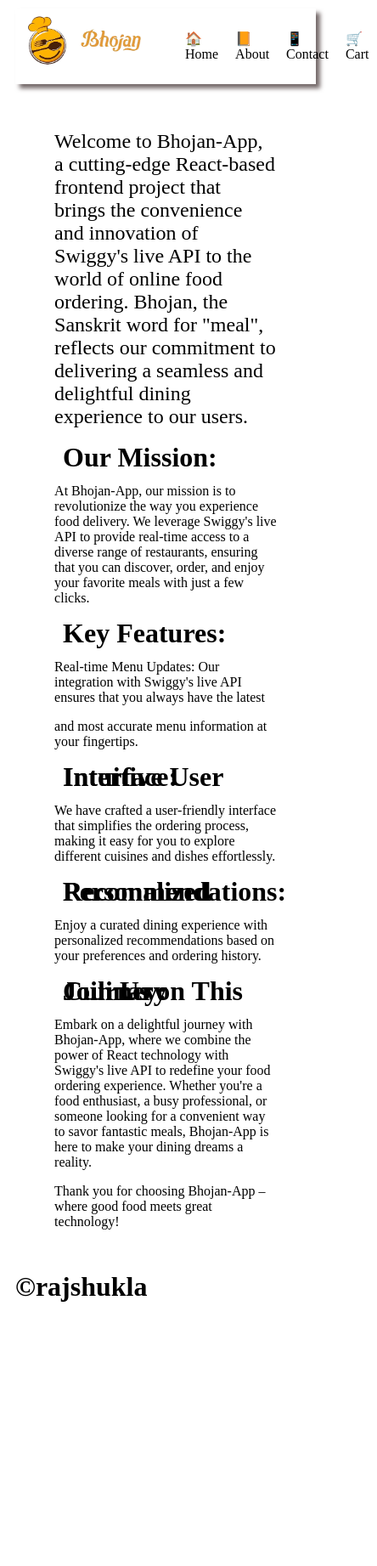
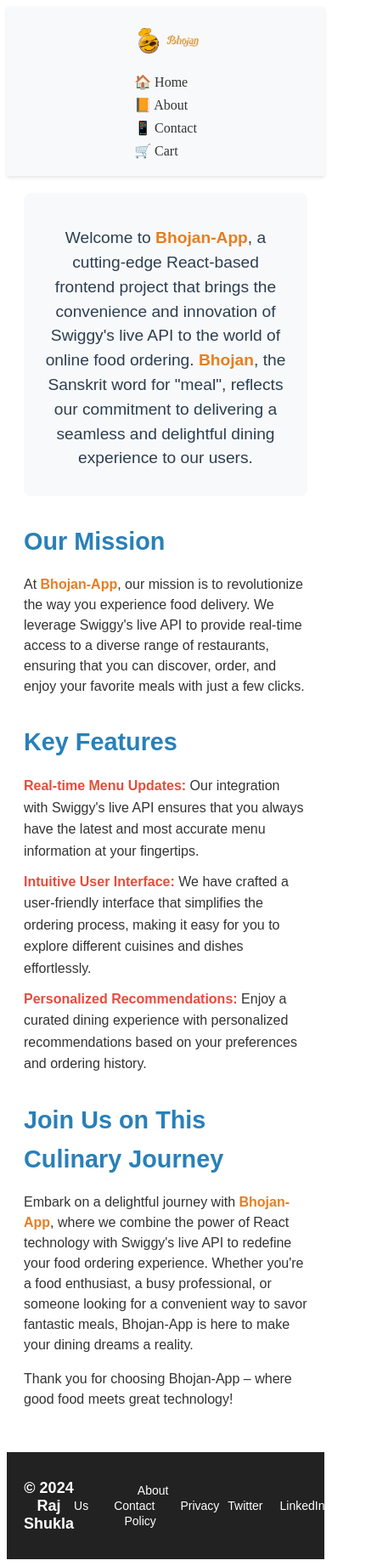
Before and after one commit to RajShukla1/Bhojan-App, a React (Create React App) app: page /about in a window 390 px wide. Shown: the whole page at 85% size, 444 px wide, since content can reach past the window. Before the commit the page ends 1546 px from the top, so only its background shows below. Built offline with nearby package versions, Linux system fonts and the light colour scheme.

Commit message:
Styling updated

```diff
--- a/src/App.css
+++ b/src/App.css
@@ -1,15 +1,15 @@
-.header{
-  display: flex;
-  justify-content: space-between;
-  margin: 10px;
-  box-shadow: 5px 5px 5px rgb(117, 106, 106);
+/* .header{ */
+  /* display: flex; */
+  /* justify-content: space-between; */
+  /* margin: 10px; */
+  /* box-shadow: 5px 5px 5px rgb(117, 106, 106); */
   /* border: 1px solid black; */
-}
-.nav-items{
+/* } */
+/* .nav-items{ */
     /* flex-grow: 1; */
-    width: 100%;
-}
-.nav-items > ul{
+    /* width: 100%; */
+/* } */
+/* .nav-items > ul{
   list-style-type: none;
   display: flex;
   justify-content: space-evenly;
@@ -29,8 +29,8 @@
 .logo{
   width: 150px;
   text-decoration: none;
-}
-.search-container{
+} */
+/* .search-container{
   display: flex;
   justify-content: center;
 }
@@ -47,7 +47,7 @@
   font-weight: 100;
   padding: 5px;
   color: darkgray;
-}
+} */
 .card{
   padding: 10px;
   margin: 10px;
@@ -55,7 +55,7 @@
   flex-direction: column;
   box-shadow: 5px 5px 5px 5px whitesmoke;
   width: 275px;
-  /* align-items: center; */
+  align-items: center;
 }
 .card > img{
   border-radius: 50%;
@@ -82,10 +82,12 @@
 .restaurant-menu{
   display: flex;
   justify-content: space-around;
+  margin-top: 10px;
 }
 .restaurant-details{
-  box-shadow: 4px 4px 4px rgb(158, 155, 155);
+  /* /* box-shadow: 4px 4px 4px rgb(158, 155, 155); */
   padding: 20px;
+  display: flex;
   height: max-content;
 }
 .shimmer>h1{
@@ -96,12 +98,12 @@
 .menu-recommended{
   text-align: center;
 }
-h1,h3,h4,h5{
+.card h1,h3,h4,h5{
   line-height: 0px;
 }
-h1{
+.card h1{
   padding: 10px;
-}
+} */
 .menu-card{
   display: flex;
   width: 100%;
@@ -120,12 +122,12 @@
 .menu-name{
   width: 400px;
 }
-.restaurant-details > img{
+/* .restaurant-details > img{
   width: 400px;
   height: 400px;
   border-radius: 30%;
   border: 2px solid green;
-}
+} */
 .veg{
   display: inline-block;
   width: 10px;
@@ -207,3 +209,391 @@
 .slider.round:before {
   border-radius: 50%;
 }
+
+
+/* Menu card */
+/* Restaurant details container */
+.restaurant-details {
+  display: flex;
+  flex-direction: column;
+  align-items: center;
+  margin-bottom: 20px;
+  padding: 15px; /* Padding for inner spacing */
+  border: 1px solid #ddd; /* Optional border for better separation */
+  border-radius: 8px; /* Rounded corners */
+  background-color: #fff; /* White background */
+  box-shadow: 0 2px 4px rgba(0, 0, 0, 0.1); /* Subtle shadow */
+}
+
+/* Restaurant image */
+.restaurant-details img {
+  width: 100%;
+  max-width: 400px; /* Limit max width for larger screens */
+  height: auto; /* Maintain aspect ratio */
+  border-radius: 8px; /* Rounded corners for image */
+  margin-bottom: 15px; /* Space below the image */
+}
+
+/* Restaurant name */
+.restaurant-details h1 {
+  font-size: 2rem; /* Larger font size */
+  margin: 10px 0; /* Spacing above and below */
+  color: #333; /* Dark text color */
+}
+
+/* Restaurant info */
+.restaurant-details h3 {
+  margin: 10px; /* Space between info lines */
+  color: #555; /* Medium gray for readability */
+}
+
+/* Responsive adjustments */
+@media (max-width: 768px) {
+  .restaurant-details {
+    padding: 10px; /* Reduced padding on smaller screens */
+  }
+
+  .restaurant-details h1 {
+    font-size: 1.5rem; /* Smaller title */
+  }
+
+  .restaurant-details h3 {
+    font-size: 0.9rem; /* Smaller info text */
+  }
+
+  .restaurant-details img {
+    max-width: 100%; /* Full width for images on small screens */
+  }
+}
+
+@media (max-width: 480px) {
+  .restaurant-details h1 {
+    font-size: 1.3rem; /* Even smaller title for very small screens */
+  }
+
+  .restaurant-details h3 {
+    font-size: 0.8rem; /* Smaller info text for very small screens */
+  }
+}
+
+
+
+
+/* Search */
+/* Container for search bar */
+.search-container {
+  display: flex;
+  justify-content: center;
+  align-items: center;
+  margin: 20px 0;
+}
+
+/* Search input field */
+.search-input {
+  width: 300px;
+  padding: 10px;
+  border: 1px solid #ccc;
+  border-radius: 4px;
+  font-size: 16px;
+  margin-right: 10px;
+  transition: all 0.3s ease-in-out;
+}
+
+.search-input:focus {
+  outline: none;
+  border-color: #2980b9;
+  box-shadow: 0px 0px 5px rgba(0, 0, 255, 0.3);
+}
+
+/* Search button */
+.search-btn {
+  padding: 10px 20px;
+  background-color: #3498db;
+  color: white;
+  border: none;
+  border-radius: 4px;
+  font-size: 16px;
+  cursor: pointer;
+  transition: background-color 0.3s ease-in-out;
+}
+
+.search-btn:hover {
+  background-color: #2980b9;
+}
+
+
+
+/* Heeader */
+/* General header styling */
+.header {
+  display: flex;
+  justify-content: space-between;
+  align-items: center;
+  padding: 10px 20px;
+  background-color: #f8f9fa;
+  box-shadow: 0 2px 4px rgba(0, 0, 0, 0.1);
+}
+
+.logo {
+  width: 120px;
+  height: auto;
+  transition: all 0.3s ease-in-out;
+}
+
+/* Navigation items */
+.nav-items ul {
+  list-style: none;
+  display: flex;
+  gap: 20px;
+  margin: 0;
+  padding: 0;
+}
+
+.nav-items li {
+  display: inline-block;
+}
+
+.nav-links {
+  text-decoration: none;
+  color: #333;
+  font-size: 1rem;
+  padding: 10px 15px;
+  transition: color 0.3s ease;
+}
+
+.nav-links:hover {
+  color: #3498db;
+}
+
+/* Mobile responsiveness */
+@media (max-width: 768px) {
+  /* Stack logo and nav-items vertically */
+  .header {
+    flex-direction: column;
+    padding: 20px;
+  }
+
+  .logo {
+    width: 100px;
+    margin-bottom: 15px;
+  }
+
+  .nav-items ul {
+    flex-direction: column;
+    gap: 10px;
+  }
+
+  .nav-links {
+    font-size: 1.2rem;
+    padding: 10px;
+  }
+}
+
+/* Small devices (less than 480px wide) */
+@media (max-width: 480px) {
+  .logo {
+    width: 80px;
+  }
+
+  .nav-links {
+    font-size: 1rem;
+    padding: 8px;
+  }
+
+  .nav-items ul {
+    gap: 8px;
+  }
+}
+
+
+
+/* About us */
+.about-container {
+  max-width: 900px;
+  margin: 0 auto;
+  padding: 20px;
+  font-family: Arial, sans-serif;
+  line-height: 1.6;
+  color: #333;
+}
+
+.about-intro {
+  text-align: center;
+  margin-bottom: 30px;
+  padding: 20px;
+  background-color: #f8f9fa;
+  border-radius: 8px;
+}
+
+.about-welcome {
+  font-size: 1.2rem;
+  color: #2c3e50;
+}
+
+.about-section {
+  margin-bottom: 30px;
+}
+
+.about-section h1 {
+  font-size: 1.8rem;
+  margin-bottom: 10px;
+  color: #2980b9;
+}
+
+.about-section p {
+  font-size: 1rem;
+  margin-bottom: 15px;
+}
+
+.about-section ul {
+  list-style-type: none;
+  padding: 0;
+}
+
+.about-section ul li {
+  margin-bottom: 10px;
+  font-size: 1rem;
+}
+
+.about-section ul li strong {
+  color: #e74c3c;
+}
+
+strong {
+  color: #e67e22;
+}
+
+
+
+
+
+
+/* Contact */
+.contact-container {
+  max-width: 800px;
+  margin: 0 auto;
+  padding: 20px;
+  text-align: center;
+  font-family: Arial, sans-serif;
+}
+
+h1 {
+  font-size: 2.5rem;
+  margin-bottom: 20px;
+}
+
+p {
+  font-size: 1rem;
+  margin-bottom: 10px;
+  line-height: 1.5;
+}
+
+.contact-details {
+  margin-bottom: 20px;
+}
+
+.contact-details a {
+  color: #3498db;
+  text-decoration: none;
+}
+
+.contact-details a:hover {
+  text-decoration: underline;
+}
+
+.contact-form {
+  display: flex;
+  flex-direction: column;
+  gap: 15px;
+}
+
+label {
+  text-align: left;
+  font-weight: bold;
+  font-size: 1rem;
+}
+
+input, textarea {
+  width: 100%;
+  padding: 10px;
+  border: 1px solid #ddd;
+  border-radius: 5px;
+  font-size: 1rem;
+}
+
+button {
+  background-color: #3498db;
+  color: #fff;
+  padding: 10px 20px;
+  border: none;
+  border-radius: 5px;
+  cursor: pointer;
+  font-size: 1rem;
+  transition: background-color 0.3s ease;
+}
+
+button:hover {
+  background-color: #2980b9;
+}
+
+
+
+/* footer */
+.footer {
+  background-color: #222;
+  color: #fff;
+  padding: 20px 0;
+  text-align: center;
+  font-family: Arial, sans-serif;
+}
+
+.footer-content {
+  display: flex;
+  justify-content: space-between;
+  align-items: center;
+  max-width: 1200px;
+  margin: 0 auto;
+  padding: 0 20px;
+}
+
+.footer-section {
+  flex: 1;
+}
+
+.footer h2 {
+  font-size: 18px;
+  margin: 0;
+}
+
+.footer-links {
+  list-style: none;
+  padding: 0;
+}
+
+.footer-links li {
+  display: inline;
+  margin: 0 15px;
+}
+
+.footer-links a {
+  color: #fff;
+  text-decoration: none;
+  font-size: 14px;
+  transition: color 0.3s ease;
+}
+
+.footer-links a:hover {
+  color: #f39c12;
+}
+
+.social-media a {
+  margin: 0 10px;
+  color: #fff;
+  text-decoration: none;
+  font-size: 14px;
+  transition: color 0.3s ease;
+}
+
+.social-media a:hover {
+  color: #f39c12;
+}
--- a/src/components/About.js
+++ b/src/components/About.js
@@ -1,26 +1,46 @@
-import React from 'react'
+import React from 'react';
+import './../App.css';
 
 const About = () => {
   return (
-    <div className='about-page'>
-      <p className='welcome-about-page'>Welcome to Bhojan-App, a cutting-edge React-based frontend project that brings the convenience and innovation of Swiggy's live API to the world of online food ordering. Bhojan, the Sanskrit word for "meal", reflects our commitment to delivering a seamless and delightful dining experience to our users.</p>
+    <div className="about-container">
+      <section className="about-intro">
+        <p className="about-welcome">
+          Welcome to <strong>Bhojan-App</strong>, a cutting-edge React-based frontend project that brings the convenience and innovation of Swiggy's live API to the world of online food ordering. <strong>Bhojan</strong>, the Sanskrit word for "meal", reflects our commitment to delivering a seamless and delightful dining experience to our users.
+        </p>
+      </section>
 
-      <h1>Our Mission:</h1>
-      <p>At Bhojan-App, our mission is to revolutionize the way you experience food delivery. We leverage Swiggy's live API to provide real-time access to a diverse range of restaurants, ensuring that you can discover, order, and enjoy your favorite meals with just a few clicks.</p>
+      <section className="about-section">
+        <h1>Our Mission</h1>
+        <p>
+          At <strong>Bhojan-App</strong>, our mission is to revolutionize the way you experience food delivery. We leverage Swiggy's live API to provide real-time access to a diverse range of restaurants, ensuring that you can discover, order, and enjoy your favorite meals with just a few clicks.
+        </p>
+      </section>
 
-      <h1>Key Features:</h1>
-      Real-time Menu Updates: Our integration with Swiggy's live API ensures that you always have the latest <p>and most accurate menu information at your fingertips.</p>
+      <section className="about-section">
+        <h1>Key Features</h1>
+        <ul>
+          <li>
+            <strong>Real-time Menu Updates:</strong> Our integration with Swiggy's live API ensures that you always have the latest and most accurate menu information at your fingertips.
+          </li>
+          <li>
+            <strong>Intuitive User Interface:</strong> We have crafted a user-friendly interface that simplifies the ordering process, making it easy for you to explore different cuisines and dishes effortlessly.
+          </li>
+          <li>
+            <strong>Personalized Recommendations:</strong> Enjoy a curated dining experience with personalized recommendations based on your preferences and ordering history.
+          </li>
+        </ul>
+      </section>
 
-      <h1>Intuitive User Interface:</h1><p> We have crafted a user-friendly interface that simplifies the ordering process, making it easy for you to explore different cuisines and dishes effortlessly.</p>
+      <section className="about-section">
+        <h1>Join Us on This Culinary Journey</h1>
+        <p>
+          Embark on a delightful journey with <strong>Bhojan-App</strong>, where we combine the power of React technology with Swiggy's live API to redefine your food ordering experience. Whether you're a food enthusiast, a busy professional, or someone looking for a convenient way to savor fantastic meals, Bhojan-App is here to make your dining dreams a reality.
+        </p>
+        <p>Thank you for choosing Bhojan-App – where good food meets great technology!</p>
+      </section>
+    </div>
+  );
+};
 
-      <h1>Personalized Recommendations:</h1><p> Enjoy a curated dining experience with personalized recommendations based on your preferences and ordering history.</p>
-
-      <h1>Join Us on This Culinary Journey:</h1>
-      <p>Embark on a delightful journey with Bhojan-App, where we combine the power of React technology with Swiggy's live API to redefine your food ordering experience. Whether you're a food enthusiast, a busy professional, or someone looking for a convenient way to savor fantastic meals, Bhojan-App is here to make your dining dreams a reality.</p>
-
-      <p>Thank you for choosing Bhojan-App – where good food meets great technology!</p>
-    </div>
-  )
-}
-
-export default About
+export default About;
--- a/src/components/Footer.js
+++ b/src/components/Footer.js
@@ -1,5 +1,33 @@
-const Footer = ()=>{
-    return (<h1>©rajshukla</h1>)
-  }
+// const Footer = ()=>{
+//     return (<h1>©rajshukla</h1>)
+//   }
 
-  export default Footer;
+//   export default Footer;
+
+import React from 'react';
+import './../App.css';
+import { Link } from 'react-router-dom';
+const Footer = () => {
+  return (
+    <footer className="footer">
+      <div className="footer-content">
+        <div className="footer-section">
+          <h2>© 2024 Raj Shukla</h2>
+        </div>
+        <div className="footer-section">
+          <ul className="footer-links">
+            <li><Link to='/about'>About Us</Link></li>
+            <li><Link to='/contact'>Contact</Link></li>
+            <li><a href="#privacy">Privacy Policy</a></li>
+          </ul>
+        </div>
+        <div className="footer-section social-media">
+          <a href="https://twitter.com/rajshuklatwt" target="_blank" rel="noopener noreferrer">Twitter</a>
+          <a href="https://linkedin.com/rajshukla18" target="_blank" rel="noopener noreferrer">LinkedIn</a>
+        </div>
+      </div>
+    </footer>
+  );
+};
+
+export default Footer;
--- a/src/components/Menu.js
+++ b/src/components/Menu.js
@@ -11,7 +11,7 @@
           {isVeg ?<span className='veg' style={{backgroundColor:"green"}}></span>:<div className='veg' style={{backgroundColor:"red"}}></div>}
         <p className='menu-name'>{name}</p>
         <p>{price?'₹'+price/100:''}</p>
-        <p>{ratings?.aggregatedRating?.rating}⭐ {category}</p>
+        <p>{ratings?.aggregatedRating?.rating}✰ {category}</p>
         </div>
     </div>
   )
--- a/src/components/RestaurantCard.js
+++ b/src/components/RestaurantCard.js
@@ -9,7 +9,7 @@
         <img src={IMG_CON_URL+cloudinaryImageId} alt='card'/>
         <h1>{name?.length > 10 ? nameLimit+ '...' :name }</h1>
         <p>{cuisines.join(', ')}</p>
-        <h4>{avgRating} stars</h4>
+        <h4>{avgRating} ✰</h4>
       </div></Link>
     )
   }
```
Also changed, not shown: src/components/Contact.js (+60 -5 lines).
